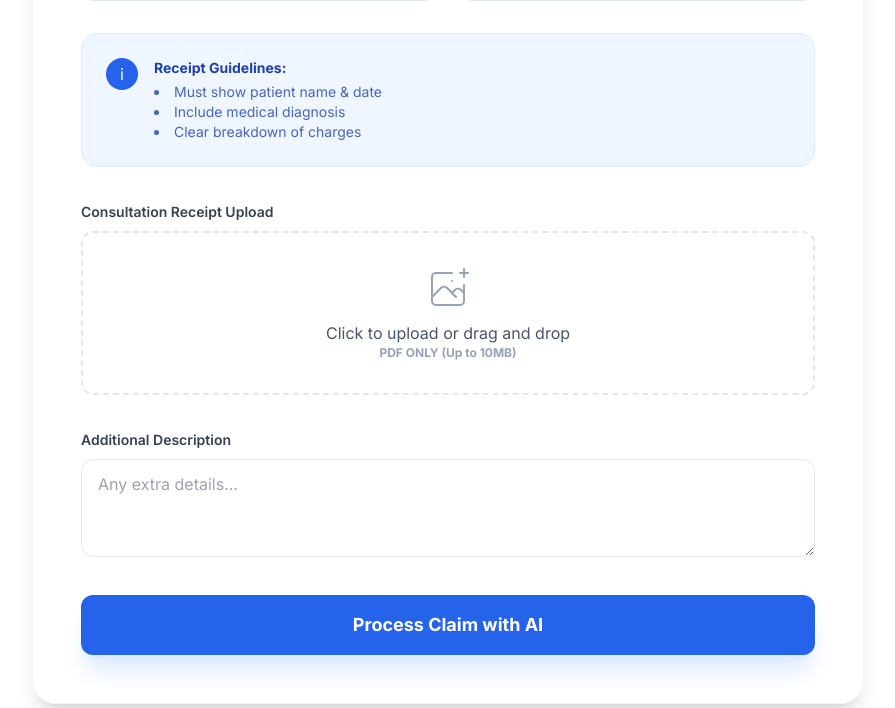
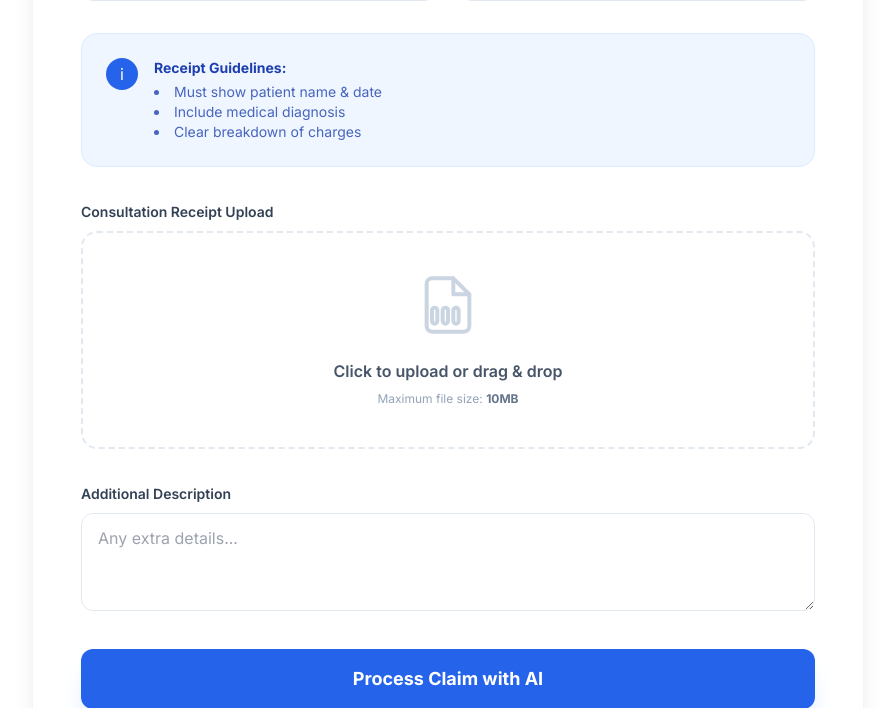
Before and after one commit to alokprasad573/PolicyOracle, a Flask app: page / in a window 1280 px wide. Shown: the part 1543-2251 px from the top of the page, without its empty margins (192-1087 px from the left). Run offline with Flask 3, Linux system fonts and the light colour scheme; some libraries are stand-ins or nearby versions.

Commit message:
Home Page Completed.

```diff
--- a/static/js/script.js
+++ b/static/js/script.js
@@ -33,3 +33,27 @@ document.getElementById('insuranceForm').addEventListener('submit', function(e)
     // Change section
     showSection('result');
 });
+
+// File Upload UI Update
+const fileInput = document.getElementById('file-input');
+const fileChosen = document.getElementById('file-chosen');
+const filePrompt = document.getElementById('file-prompt');
+const dropZone = document.getElementById('drop-zone');
+
+if (fileInput) {
+    fileInput.addEventListener('change', function() {
+        if (this.files && this.files.length > 0) {
+            const fileName = this.files[0].name;
+            fileChosen.textContent = 'Selected: ' + fileName;
+            fileChosen.classList.remove('hidden');
+            filePrompt.textContent = 'Change file?';
+            dropZone.classList.add('bg-blue-50/50', 'border-blue-400');
+            dropZone.classList.remove('border-slate-200');
+        } else {
+            fileChosen.classList.add('hidden');
+            filePrompt.textContent = 'Click to upload or drag & drop';
+            dropZone.classList.remove('bg-blue-50/50', 'border-blue-400');
+            dropZone.classList.add('border-slate-200');
+        }
+    });
+}
--- a/templates/home.html
+++ b/templates/home.html
@@ -165,12 +165,25 @@
                         <div class="space-y-2">
                             <label class="text-sm font-semibold text-slate-700">Consultation Receipt Upload</label>
                             <div class="relative group">
-                                <!-- Customized specifically for PDF files -->
-                                <input type="file" accept=".pdf" required class="absolute inset-0 w-full h-full opacity-0 cursor-pointer z-10">
-                                <div class="border-2 border-dashed border-slate-200 rounded-xl p-8 text-center group-hover:border-blue-400 group-hover:bg-blue-50 transition-all">
-                                    <svg class="mx-auto h-12 w-12 text-slate-400 group-hover:text-blue-500 mb-2" stroke="currentColor" fill="none" viewBox="0 0 48 48"><path d="M28 8H12a4 4 0 00-4 4v20m32-12v8m0 0v8a4 4 0 01-4 4H12a4 4 0 01-4-4v-4m32-4l-3.172-3.172a4 4 0 00-5.656 0L28 28M8 32l9.172-9.172a4 4 0 015.656 0L28 28m0 0l4 4m4-24h8m-4-4v8m-12 4h.02" stroke-width="2" stroke-linecap="round" stroke-linejoin="round"></path></svg>
-                                    <p class="text-slate-600 font-medium">Click to upload or drag and drop</p>
-                                    <p class="text-slate-400 text-xs font-bold text-blue-600">PDF ONLY (Up to 10MB)</p>
+                                <!-- Specialized PDF Upload Component -->
+                                <input type="file" id="file-input" name="receipt" accept=".pdf" required
+                                       class="absolute inset-0 w-full h-full opacity-0 cursor-pointer z-10">
+                                <div id="drop-zone" class="border-2 border-dashed border-slate-200 rounded-2xl p-10 text-center group-hover:border-red-400 group-hover:bg-red-50/30 transition-all duration-300">
+                                    <div class="mb-4 relative inline-block">
+                                        <!-- PDF Icon -->
+                                        <svg class="mx-auto h-16 w-16 text-slate-300 group-hover:text-red-500 transition-colors duration-300"
+                                             viewBox="0 0 24 24" fill="none" stroke="currentColor" stroke-width="1.5" stroke-linecap="round" stroke-linejoin="round">
+                                            <path d="M14 2H6a2 2 0 0 0-2 2v16a2 2 0 0 0 2 2h12a2 2 0 0 0 2-2V8z"></path>
+                                            <polyline points="14 2 14 8 20 8"></polyline>
+                                            <path d="M11 13a1 1 0 0 0-1 1v4a1 1 0 0 0 2 0v-4a1 1 0 0 0-1-1z"></path>
+                                            <path d="M15 13a1 1 0 0 0-1 1v4a1 1 0 0 0 2 0v-4a1 1 0 0 0-1-1z"></path>
+                                            <path d="M7 13a1 1 0 0 0-1 1v4a1 1 0 0 0 2 0v-4a1 1 0 0 0-1-1z"></path>
+                                        </svg>
+                                        <div class="absolute -top-1 -right-1 bg-red-500 text-white text-[10px] font-bold px-1.5 py-0.5 rounded-md shadow-sm opacity-0 group-hover:opacity-100 transition-opacity">PDF</div>
+                                    </div>
+                                    <p id="file-prompt" class="text-slate-600 font-semibold mb-1">Click to upload or drag & drop</p>
+                                    <p id="file-chosen" class="text-blue-600 font-bold text-sm hidden truncate max-w-xs mx-auto"></p>
+                                    <p class="text-slate-400 text-xs mt-2">Maximum file size: <span class="font-bold text-slate-500">10MB</span></p>
                                 </div>
                             </div>
                         </div>
```
